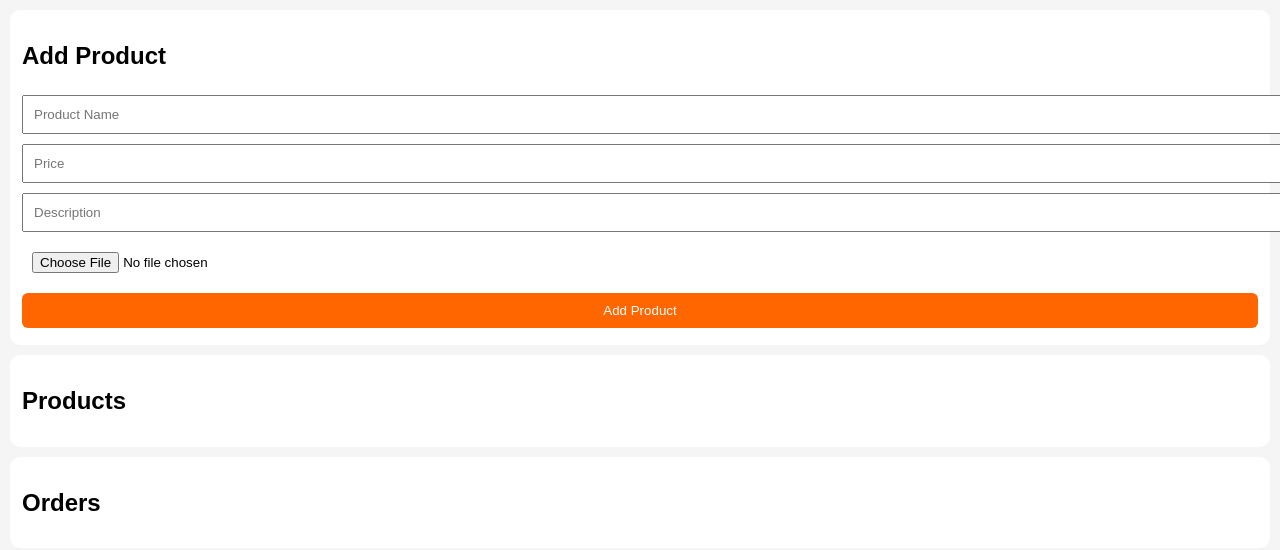
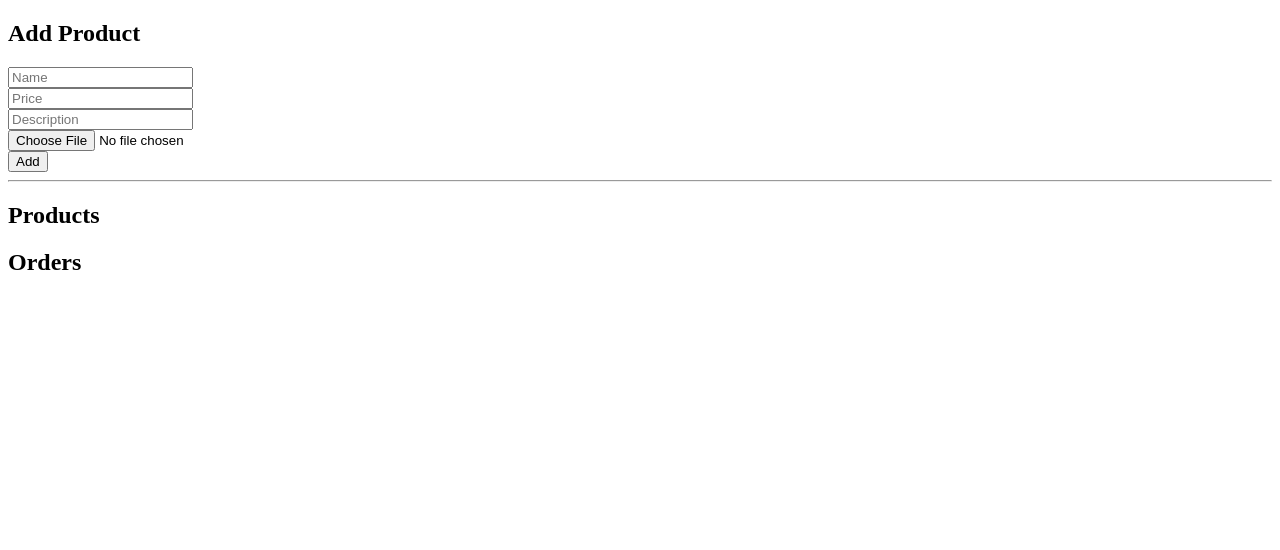
Before and after one commit to tahmid16122009-crypto/shoes-place, a Flask app: page /admin/dashboard in a window 1280 px wide. Shown: the top 550 px of the page. Run offline with Flask 3, Linux system fonts and the light colour scheme; the visitor is signed in with stand-in values (Sample User, id 1); data that the repository does not hold is empty.

Commit message:
Update admin.html

```diff
--- a/templates/admin.html
+++ b/templates/admin.html
@@ -2,60 +2,42 @@
 <html>
 <head>
   <title>Admin Panel</title>
-  <meta name="viewport" content="width=device-width, initial-scale=1.0">
-  <style>
-    body{font-family:Arial;background:#f5f5f5;margin:0}
-    .box{background:#fff;margin:10px;padding:12px;border-radius:10px}
-    input,button{padding:10px;width:100%;margin:5px 0}
-    button{background:#ff6600;color:#fff;border:none;border-radius:6px}
-    img{width:100%;border-radius:8px}
-    .btns a{padding:6px 10px;margin:3px;text-decoration:none;color:#fff;border-radius:6px}
-    .ok{background:green}
-    .no{background:red}
-  </style>
 </head>
 <body>
 
-<div class="box">
 <h2>Add Product</h2>
+
 <form action="/add_product" method="POST" enctype="multipart/form-data">
-    <input name="name" placeholder="Product Name" required>
-    <input name="price" placeholder="Price" required>
-    <input name="description" placeholder="Description">
-    <input type="file" name="image" required>
-    <button>Add Product</button>
+  <input name="name" placeholder="Name"><br>
+  <input name="price" placeholder="Price"><br>
+  <input name="description" placeholder="Description"><br>
+  <input type="file" name="image"><br>
+  <button>Add</button>
 </form>
-</div>
 
-<div class="box">
+<hr>
+
 <h2>Products</h2>
 {% for p in products %}
-    <div class="box">
-      <img src="{{p.image}}">
-      <h3>{{p.name}}</h3>
-      <p>{{p.price}}</p>
-      <p>{{p.description}}</p>
+  <div>
+    <img src="{{p.image}}" width="100"><br>
+    {{p.name}} - {{p.price}}
   </div>
+  <hr>
 {% endfor %}
+
+<h2>Orders</h2>
+{% for o in orders %}
+  <div>
+    {{o.product_name}} <br>
+    {{o.customer_name}} <br>
+    {{o.status}} <br>
+
+    <a href="/update_order/{{o.id}}/Order placed">✔</a>
+    <a href="/update_order/{{o.id}}/Order cancelled">❌</a>
   </div>
-
-<div class="box">
-  <h2>Orders</h2>
-
-  {% for o in orders %}
-    <div class="box">
-      <b>{{o.product_name}}</b><br>
-      {{o.customer_name}} - {{o.phone}}<br>
-      Qty: {{o.quantity}}<br>
-      Status: {{o.status}}<br><br>
-
-      <div class="btns">
-        <a class="ok" href="/update_order/{{o.id}}/Order placed">✔ Placed</a>
-        <a class="no" href="/update_order/{{o.id}}/Order cancelled">❌ Cancel</a>
-      </div>
-    </div>
+  <hr>
 {% endfor %}
-</div>
 
 </body>
 </html>
```
Lines whose indentation alone changed are shown as unchanged.
